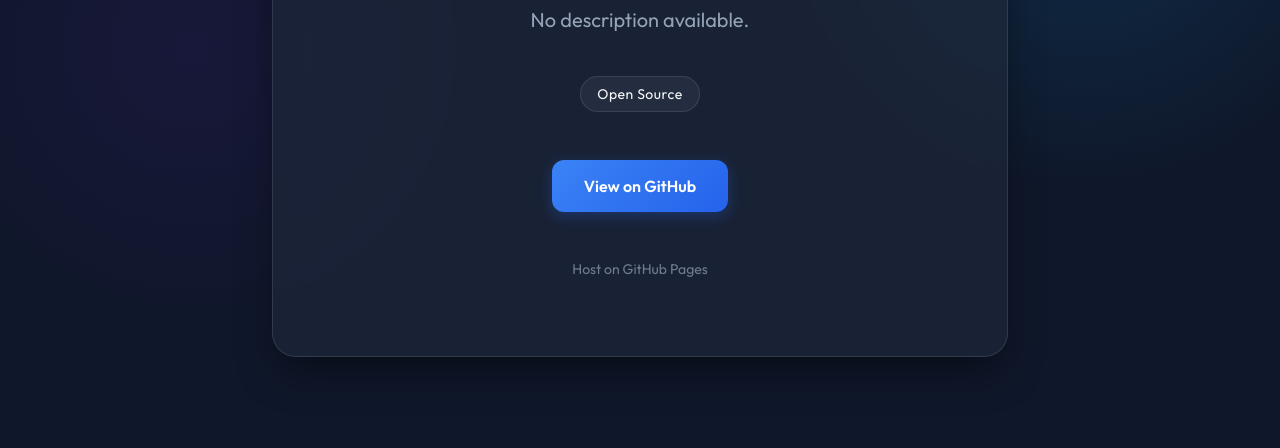
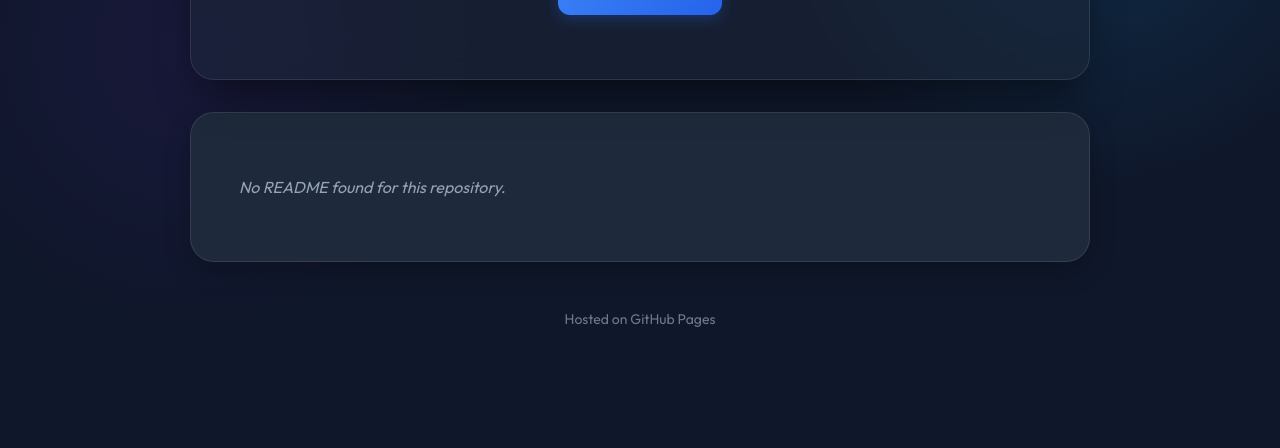
Before and after one commit to Shivay00001/medical-imaging-dicom-viewer-ai, a plain HTML site: page index.html in a window 1280 px wide. Shown: the part 352-800 px from the top of the page. Drawn offline with nearby package versions, Linux system fonts and the light colour scheme.

Commit message:
Update landing page with README content

```diff
--- a/index.html
+++ b/index.html
@@ -7,11 +7,12 @@
     <link rel="preconnect" href="https://fonts.googleapis.com">
     <link rel="preconnect" href="https://fonts.gstatic.com" crossorigin>
     <link href="https://fonts.googleapis.com/css2?family=Outfit:wght@300;400;600;700&display=swap" rel="stylesheet">
+    <link rel="stylesheet" href="https://cdnjs.cloudflare.com/ajax/libs/github-markdown-css/5.2.0/github-markdown-dark.min.css">
     <script src="https://kit.fontawesome.com/a076d05399.js" crossorigin="anonymous"></script>
     <style>
         :root {
             --bg-color: #0f172a;
-            --card-bg: rgba(30, 41, 59, 0.7);
+            --card-bg: rgba(30, 41, 59, 1.0); /* Solid background for readability */
             --text-primary: #f8fafc;
             --text-secondary: #94a3b8;
             --accent: #38bdf8;
@@ -32,41 +33,35 @@
             display: flex;
             flex-direction: column;
             align-items: center;
-            justify-content: center;
             overflow-x: hidden;
             background-image:
                 radial-gradient(circle at 15% 50%, rgba(76, 29, 149, 0.15) 0%, transparent 25%),
                 radial-gradient(circle at 85% 30%, rgba(14, 165, 233, 0.15) 0%, transparent 25%);
+            padding-bottom: 4rem;
         }
 
         .container {
-            max-width: 800px;
-            width: 90%;
+            max-width: 900px;
+            width: 95%;
             text-align: center;
-            padding: 2rem;
+            padding-top: 4rem;
             z-index: 10;
         }
 
-        .card {
-            background: var(--card-bg);
+        .header-card {
+            background: rgba(30, 41, 59, 0.5); /* Semi-transparent for header */
             backdrop-filter: blur(12px);
             -webkit-backdrop-filter: blur(12px);
             border: 1px solid var(--border);
             border-radius: 24px;
-            padding: 4rem 2rem;
+            padding: 3rem 2rem;
             box-shadow: 0 20px 40px -10px rgba(0, 0, 0, 0.5);
-            transition: transform 0.3s ease, box-shadow 0.3s ease;
+            margin-bottom: 2rem;
             position: relative;
             overflow: hidden;
-            animation: fadeIn 1s ease-out;
         }
 
-        @keyframes fadeIn {
-            from { opacity: 0; transform: translateY(20px); }
-            to { opacity: 1; transform: translateY(0); }
-        }
-
-        .card::before {
+        .header-card::before {
             content: '';
             position: absolute;
             top: 0;
@@ -76,14 +71,10 @@
             background: linear-gradient(90deg, #ec4899, #8b5cf6, #3b82f6);
         }
 
-        .card:hover {
-            transform: translateY(-5px);
-            box-shadow: 0 30px 60px -15px rgba(0, 0, 0, 0.6);
-        }
-
         h1 {
-            font-size: 3.5rem;
+            font-size: 3rem;
             margin-bottom: 1rem;
+            margin-top: 0;
             background: linear-gradient(to right, #fff, #94a3b8);
             -webkit-background-clip: text;
             -webkit-text-fill-color: transparent;
@@ -95,8 +86,8 @@
             font-size: 1.25rem;
             line-height: 1.6;
             color: var(--text-secondary);
-            margin-bottom: 2.5rem;
-            max-width: 600px;
+            margin-bottom: 2rem;
+            max-width: 700px;
             margin-left: auto;
             margin-right: auto;
         }
@@ -106,34 +97,30 @@
             justify-content: center;
             flex-wrap: wrap;
             gap: 0.75rem;
-            margin-bottom: 3rem;
+            margin-bottom: 2rem;
         }
 
         .tag {
             background: rgba(255, 255, 255, 0.05);
             border: 1px solid var(--border);
-            padding: 0.5rem 1rem;
+            padding: 0.4rem 0.8rem;
             border-radius: 9999px;
             font-size: 0.875rem;
             font-weight: 500;
             letter-spacing: 0.5px;
-            transition: all 0.2s ease;
-        }
-
-        .tag:hover {
-            background: rgba(255, 255, 255, 0.1);
-            border-color: var(--text-secondary);
+            color: var(--text-secondary);
         }
 
         .actions {
             display: flex;
-            gap: 1.5rem;
+            gap: 1rem;
             justify-content: center;
+            margin-bottom: 1rem;
         }
 
         .btn {
             display: inline-block;
-            padding: 1rem 2rem;
+            padding: 0.8rem 1.6rem;
             border-radius: 12px;
             text-decoration: none;
             font-weight: 600;
@@ -152,23 +139,50 @@
             box-shadow: 0 6px 20px 0 rgba(37, 99, 235, 0.4);
         }
 
+        .readme-container {
+            background: var(--card-bg);
+            border: 1px solid var(--border);
+            border-radius: 24px;
+            padding: 3rem;
+            text-align: left;
+            box-shadow: 0 10px 30px -5px rgba(0, 0, 0, 0.3);
+            overflow: hidden;
+        }
+
+        /* Markdown Body Overrides for transparent background */
+        .markdown-body {
+            background-color: transparent !important;
+            font-family: 'Outfit', sans-serif !important;
+        }
+
+        .markdown-body h1, .markdown-body h2, .markdown-body h3 {
+            border-bottom-color: var(--border);
+        }
+
+        .markdown-body pre {
+            background-color: rgba(0, 0, 0, 0.3) !important;
+            border: 1px solid var(--border);
+        }
+
         footer {
             margin-top: 3rem;
             color: var(--text-secondary);
             font-size: 0.875rem;
             opacity: 0.7;
+            text-align: center;
         }
 
         @media (max-width: 640px) {
-            .card { padding: 2rem 1.5rem; }
-            h1 { font-size: 2.5rem; }
+            .header-card { padding: 2rem 1.5rem; }
+            .readme-container { padding: 1.5rem; }
+            h1 { font-size: 2rem; }
             .actions { flex-direction: column; }
         }
     </style>
 </head>
 <body>
     <div class="container">
-        <div class="card">
+        <div class="header-card">
             <h1>medical-imaging-dicom-viewer-ai</h1>
             <p class="description">No description available.</p>
 
@@ -179,11 +193,17 @@
             <div class="actions">
                 <a href="https://github.com/Shivay00001/medical-imaging-dicom-viewer-ai" class="btn btn-primary" target="_blank">View on GitHub</a>
             </div>
+        </div>
 
-            <footer>
-                <p>Host on GitHub Pages</p>
-            </footer>
+
+        <div class="readme-container">
+            <p style="color: var(--text-secondary); font-style: italic;">No README found for this repository.</p>
         </div>
+
+
+        <footer>
+            <p>Hosted on GitHub Pages</p>
+        </footer>
     </div>
 </body>
 </html>
```
